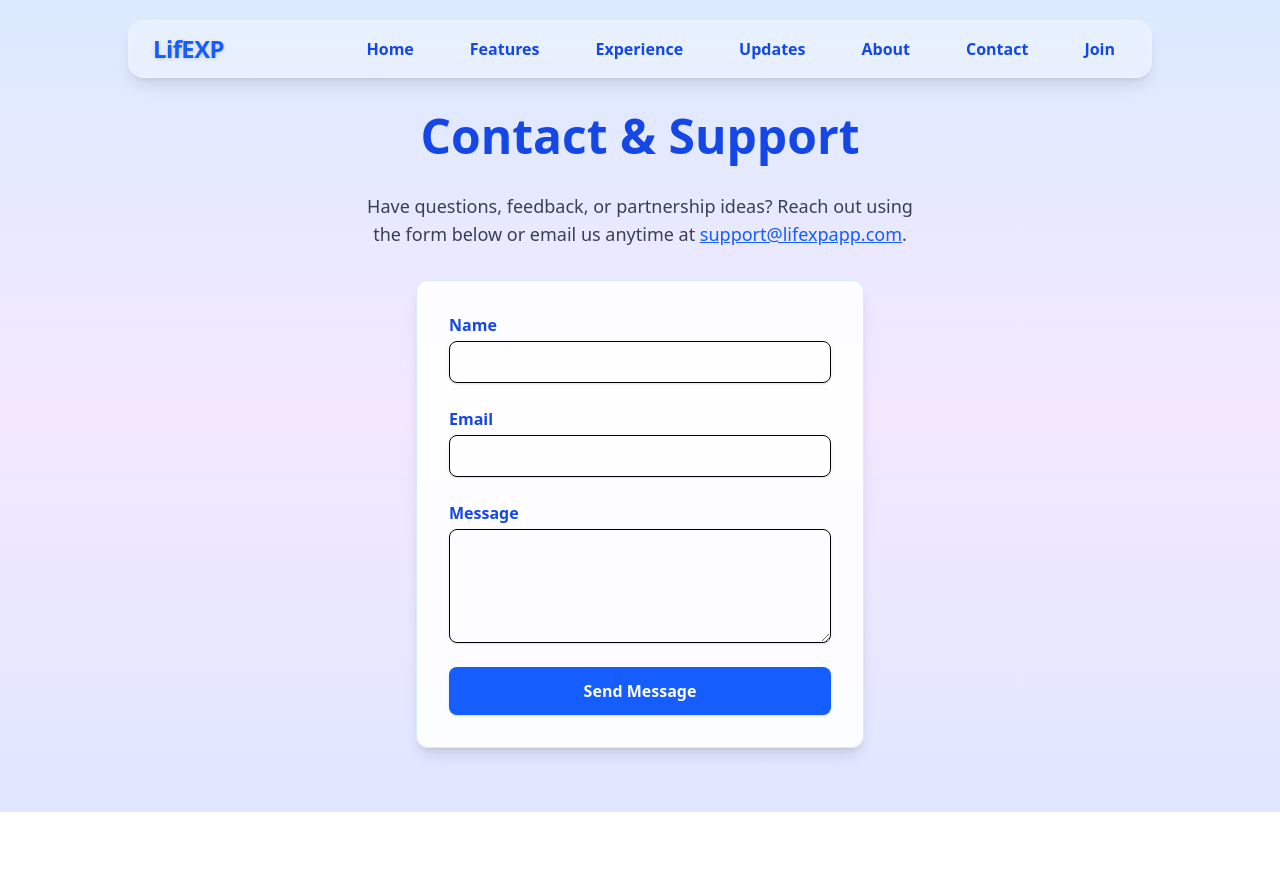
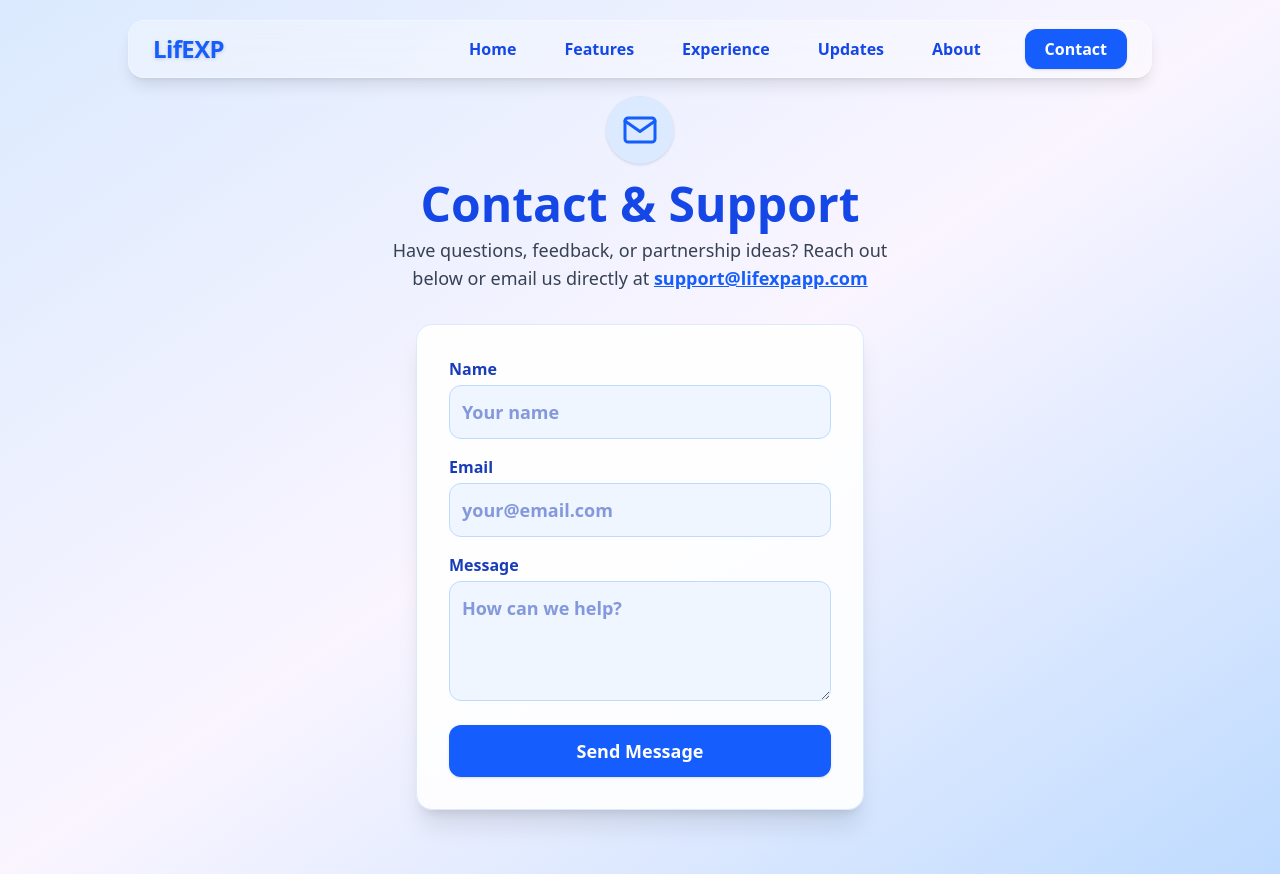
Before and after one commit to LifEXPAdmin/lifexp-website, a React (Vite) app: page /contact in a window 1280 px wide. Before the commit the page ends 812 px from the top, so only its background shows below. Built offline with nearby package versions, Linux system fonts and the light colour scheme.

Commit message:
Final commit before deploy

```diff
--- a/src/components/ContactPage.jsx
+++ b/src/components/ContactPage.jsx
@@ -1,65 +1,117 @@
+// src/components/ContactPage.jsx
 import React, { useState } from "react";
+import { FiMail, FiCheckCircle } from "react-icons/fi";
 
 export default function ContactPage() {
-  const [submitted, setSubmitted] = useState(false);
+  const [sent, setSent] = useState(false);
+  const [error, setError] = useState("");
+  const [loading, setLoading] = useState(false);
+
+  const handleSubmit = async (e) => {
+    e.preventDefault();
+    setError("");
+    setLoading(true);
+
+    const form = e.target;
+    const data = new FormData(form);
+
+    try {
+      const res = await fetch("https://formspree.io/f/xeogblny", {
+        method: "POST",
+        headers: { Accept: "application/json" },
+        body: data,
+      });
+
+      const result = await res.json();
+      if (result.ok) {
+        setSent(true);
+        form.reset();
+      } else {
+        setError("Sorry, there was a problem sending your message. Please try again.");
+      }
+    } catch {
+      setError("Sorry, there was a problem sending your message. Please try again.");
+    }
+    setLoading(false);
+  };
 
   return (
-    <div className="min-h-screen pt-28 pb-16 px-4 bg-gradient-to-b from-blue-100 via-purple-100 to-indigo-100 flex flex-col items-center">
-      <h1 className="text-4xl md:text-5xl font-extrabold text-blue-700 mb-8">Contact & Support</h1>
-      <p className="mb-8 text-lg text-gray-700 text-center max-w-xl">
-        Have questions, feedback, or partnership ideas? Reach out using the form below or email us anytime at{" "}
-        <a href="mailto:support@lifexpapp.com" className="text-blue-600 underline hover:text-purple-600">
+    <div className="min-h-screen pt-24 pb-16 px-4 flex flex-col items-center bg-gradient-to-br from-blue-100 via-purple-50 to-blue-200">
+      <div className="flex flex-col items-center mb-6">
+        <div className="bg-blue-100 rounded-full p-4 mb-4 shadow">
+          <FiMail className="text-4xl text-blue-600" />
+        </div>
+        <h1 className="text-4xl md:text-5xl font-extrabold text-blue-700 mb-2 text-center">
+          Contact & Support
+        </h1>
+        <p className="text-lg text-gray-700 mb-2 text-center max-w-lg">
+          Have questions, feedback, or partnership ideas? Reach out below or email us directly at{" "}
+          <a
+            href="mailto:support@lifexpapp.com"
+            className="text-blue-600 underline font-semibold hover:text-purple-600"
+          >
             support@lifexpapp.com
-        </a>.
+          </a>
         </p>
+      </div>
 
-      {!submitted ? (
+      <div className="w-full max-w-md">
+        {!sent ? (
           <form
-          action="https://formspree.io/f/xkgr1zdz"  // <-- use your Formspree form endpoint!
-          method="POST"
-          className="bg-white/90 p-8 rounded-xl shadow-lg w-full max-w-md space-y-6 border border-blue-100"
-          onSubmit={() => setSubmitted(true)}
+            className="bg-white/90 shadow-xl rounded-2xl p-8 flex flex-col gap-4 border border-blue-100"
+            onSubmit={handleSubmit}
           >
-          <label className="block">
-            <span className="font-semibold text-blue-700">Name</span>
+            <label className="font-semibold text-blue-800">
+              Name
               <input
-              type="text"
                 name="name"
                 required
-              className="mt-1 block w-full px-4 py-2 border rounded-lg shadow-sm focus:ring-2 focus:ring-blue-400 focus:outline-none"
+                className="block w-full mt-1 p-3 border rounded-xl bg-blue-50 border-blue-200 focus:border-purple-400 focus:outline-none text-lg transition"
+                placeholder="Your name"
               />
             </label>
-          <label className="block">
-            <span className="font-semibold text-blue-700">Email</span>
+            <label className="font-semibold text-blue-800">
+              Email
               <input
+                name="email"
                 type="email"
-              name="email"
                 required
-              className="mt-1 block w-full px-4 py-2 border rounded-lg shadow-sm focus:ring-2 focus:ring-blue-400 focus:outline-none"
+                className="block w-full mt-1 p-3 border rounded-xl bg-blue-50 border-blue-200 focus:border-purple-400 focus:outline-none text-lg transition"
+                placeholder="your@email.com"
               />
             </label>
-          <label className="block">
-            <span className="font-semibold text-blue-700">Message</span>
+            <label className="font-semibold text-blue-800">
+              Message
               <textarea
                 name="message"
-              rows={4}
                 required
-              className="mt-1 block w-full px-4 py-2 border rounded-lg shadow-sm focus:ring-2 focus:ring-blue-400 focus:outline-none"
+                className="block w-full mt-1 p-3 border rounded-xl bg-blue-50 border-blue-200 focus:border-purple-400 focus:outline-none text-lg min-h-[120px] transition"
+                placeholder="How can we help?"
               />
             </label>
+            {error && <div className="text-red-600 text-sm">{error}</div>}
             <button
               type="submit"
-            className="w-full bg-blue-600 text-white font-semibold rounded-lg py-3 shadow hover:bg-blue-700 transition"
+              className="mt-2 bg-blue-600 hover:bg-purple-600 transition text-white font-bold rounded-xl py-3 text-lg shadow focus:outline-none"
+              disabled={loading}
             >
-            Send Message
+              {loading ? "Sending..." : "Send Message"}
             </button>
           </form>
         ) : (
-        <div className="bg-white/90 p-8 rounded-xl shadow-lg w-full max-w-md border border-blue-100 text-center">
-          <h2 className="text-xl font-bold text-green-600 mb-2">Thank you!</h2>
-          <p className="text-gray-700">Your message has been sent. We'll get back to you soon.</p>
+          <div className="flex flex-col items-center justify-center p-8 bg-white/90 rounded-2xl shadow-xl border border-blue-100">
+            <FiCheckCircle className="text-green-500 text-5xl mb-2" />
+            <h2 className="text-2xl font-bold text-blue-700 mb-1">Message Sent!</h2>
+            <p className="text-gray-700 text-center">Thanks for reaching out. We’ll get back to you soon!</p>
+            <button
+              className="mt-6 px-6 py-2 bg-blue-600 text-white font-bold rounded-xl hover:bg-purple-600 transition"
+              onClick={() => setSent(false)}
+            >
+              Send Another
+            </button>
           </div>
         )}
       </div>
+    </div>
   );
 }
--- a/src/components/Navbar.jsx
+++ b/src/components/Navbar.jsx
@@ -1,32 +1,29 @@
 import React, { useState } from "react";
 import { useLocation, useNavigate } from "react-router-dom";
 
-// Nav links for both routing and scrolling
 const navLinks = [
   { label: "Home", id: "hero-section" },
   { label: "Features", id: "feature-section" },
   { label: "Experience", id: "experience-section" },
   { label: "Updates", path: "/updates" },
   { label: "About", path: "/about" },
-  { label: "Contact", path: "/contact" },
-  { label: "Join", id: "cta-section" }
 ];
+
+const contactLink = { label: "Contact", path: "/contact" };
 
 export default function Navbar() {
   const [open, setOpen] = useState(false);
   const location = useLocation();
   const navigate = useNavigate();
 
-  // Main nav handler
+  // Nav handler
   const handleNav = (link) => {
     if (link.path) {
-      // Route navigation (e.g. About, Updates)
       if (location.pathname !== link.path) {
         navigate(link.path);
       }
       setOpen(false);
     } else if (link.id) {
-      // Scroll navigation (sections on homepage)
       if (location.pathname === "/") {
         const section = document.getElementById(link.id);
         if (section) {
@@ -40,7 +37,7 @@ export default function Navbar() {
           if (section) {
             section.scrollIntoView({ behavior: "smooth" });
           }
-        }, 300); // Give router time to switch page before scroll
+        }, 300);
         setOpen(false);
       }
     }
@@ -63,14 +60,12 @@ export default function Navbar() {
         <span
           className="font-bold text-2xl text-blue-600 select-none cursor-pointer tracking-tight drop-shadow"
           onClick={handleHome}
-          style={{
-            textShadow: "0 2px 8px rgba(76,29,149,0.05)"
-          }}
+          style={{ textShadow: "0 2px 8px rgba(76,29,149,0.05)" }}
         >
           LifEXP
         </span>
         {/* Desktop Nav */}
-        <ul className="hidden md:flex gap-8 items-center">
+        <ul className="hidden md:flex gap-6 items-center">
           {navLinks.map((link) => (
             <li key={link.label}>
               <button
@@ -81,6 +76,14 @@ export default function Navbar() {
               </button>
             </li>
           ))}
+          <li>
+            <button
+              className="ml-2 px-5 py-2 bg-blue-600 text-white font-semibold rounded-xl shadow hover:bg-purple-600 transition"
+              onClick={() => handleNav(contactLink)}
+            >
+              Contact
+            </button>
+          </li>
         </ul>
         {/* Hamburger Menu for Mobile */}
         <button
@@ -99,7 +102,7 @@ export default function Navbar() {
       </div>
       {/* Mobile Menu */}
       <div className={`${open ? "block" : "hidden"} md:hidden bg-white/95 shadow-lg backdrop-blur absolute w-full left-0 mt-2 py-2 rounded-b-2xl`}>
-        <ul className="flex flex-col gap-4 py-2 px-6">
+        <ul className="flex flex-col gap-2 py-2 px-6">
           {navLinks.map((link) => (
             <li key={link.label}>
               <button
@@ -110,6 +113,14 @@ export default function Navbar() {
               </button>
             </li>
           ))}
+          <li>
+            <button
+              className="mt-2 w-full px-4 py-3 bg-blue-600 text-white font-semibold rounded-xl shadow hover:bg-purple-600 transition"
+              onClick={() => handleNav(contactLink)}
+            >
+              Contact
+            </button>
+          </li>
         </ul>
       </div>
     </nav>
```
Lines whose indentation alone changed are shown as unchanged.
